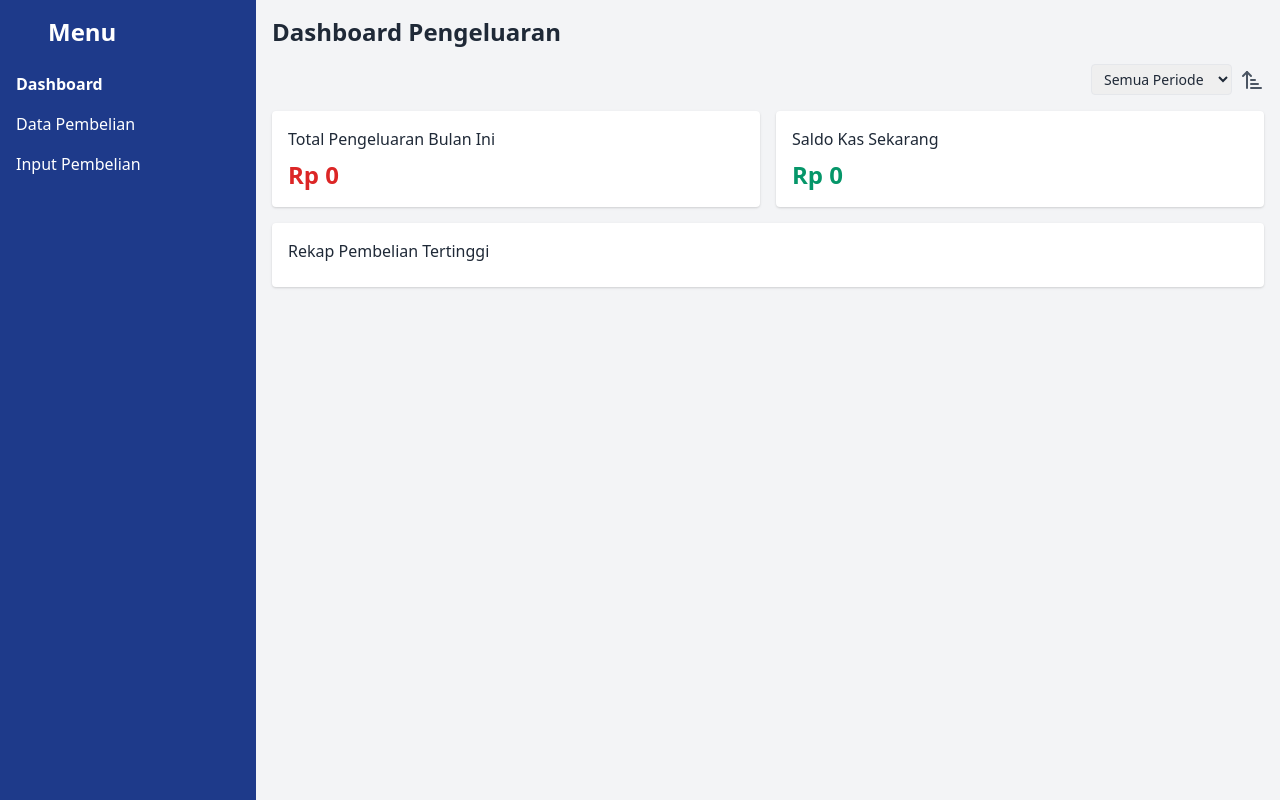
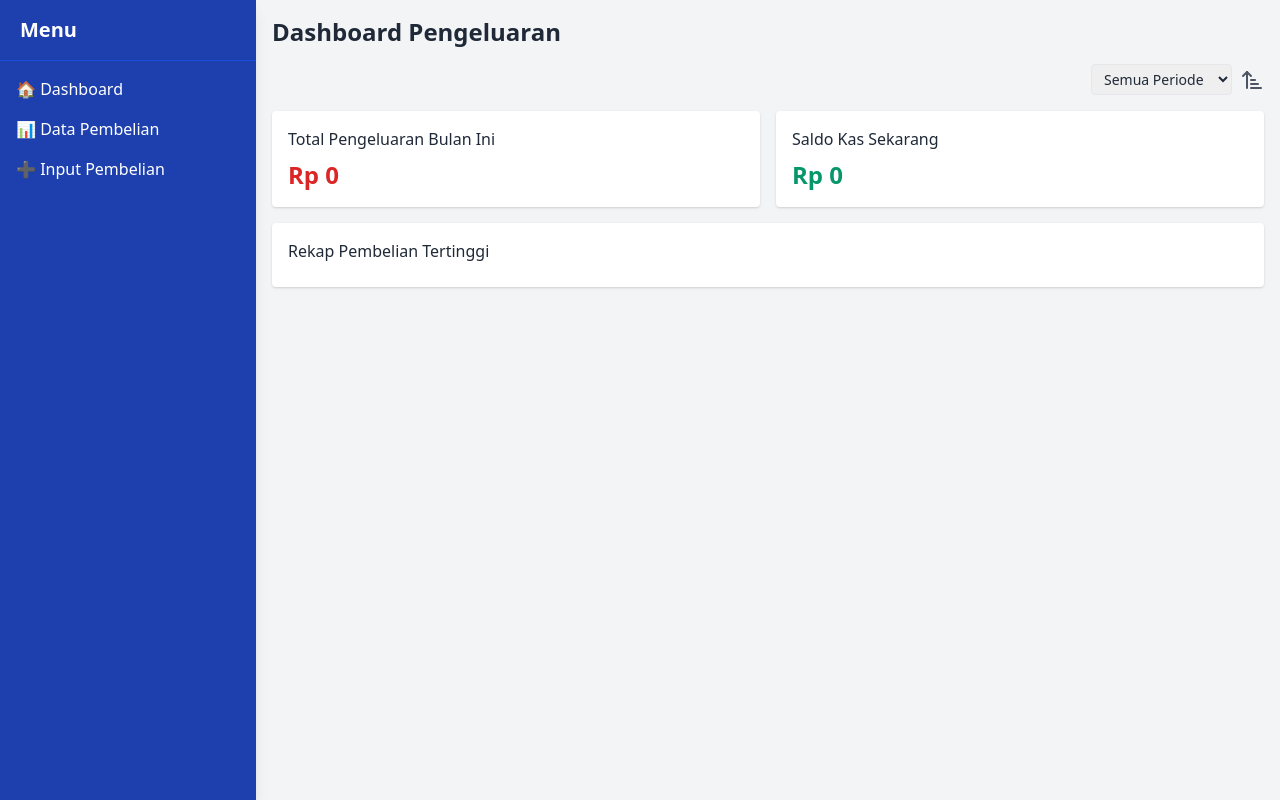
Before and after one commit to Koteka74/transaksi_bg, a plain HTML site: page index.html in a window 1280 px wide. Drawn offline with nearby package versions, Linux system fonts and the light colour scheme; no server answers.

Commit message:
Update index.html ubah sidebar

```diff
--- a/index.html
+++ b/index.html
@@ -11,21 +11,29 @@
 <body class="bg-gray-100 text-gray-800">
   <div class="flex min-h-screen">
     <!-- Sidebar -->
-    <aside class="w-64 bg-blue-900 text-white p-4 hidden md:block" id="sidebar">
-      <h2 class="text-2xl font-bold mb-6 ml-8">Menu</h2>
-      <nav class="space-y-4">
-        <a href="index.html" class="block hover:text-blue-300 font-bold" onclick="toggleSidebar()">Dashboard</a>
-        <a href="data.html" class="block hover:text-blue-300" onclick="toggleSidebar()">Data Pembelian</a>
-        <a href="input.html" class="block hover:text-blue-300" onclick="toggleSidebar()">Input Pembelian</a>
+    <aside id="sidebar"
+      class="fixed z-40 inset-y-0 left-0 w-64 bg-blue-800 text-white shadow-lg transform -translate-x-full md:relative md:translate-x-0 transition-transform duration-300 ease-in-out">
+      <div class="p-4 border-b border-blue-700">
+        <h2 class="text-xl font-bold pl-1">Menu</h2>
+      </div>
+      <nav class="p-4 space-y-4">
+        <a href="index.html" class="block hover:text-blue-200 font-medium">🏠 Dashboard</a>
+        <a href="data.html" class="block hover:text-blue-200 font-medium">📊 Data Pembelian</a>
+        <a href="input.html" class="block hover:text-blue-200 font-medium">➕ Input Pembelian</a>
       </nav>
     </aside>
 
-    <!-- Hamburger for mobile -->
-    <button class="absolute top-4 left-4 md:hidden text-blue-900" onclick="toggleSidebar()">
-      <svg xmlns="http://www.w3.org/2000/svg" class="h-6 w-6" fill="none" viewBox="0 0 24 24" stroke="currentColor">
-        <path stroke-linecap="round" stroke-linejoin="round" stroke-width="2" d="M4 6h16M4 12h16M4 18h16" />
-      </svg>
-    </button>
+    <!-- Main content -->
+    <div class="flex-1 flex flex-col">
+      <!-- Topbar mobile -->
+      <header class="md:hidden bg-blue-800 text-white p-3 flex items-center justify-between">
+        <button id="menu-toggle" class="text-white focus:outline-none">
+          <svg class="w-6 h-6" fill="none" stroke="currentColor" viewBox="0 0 24 24">
+            <path stroke-linecap="round" stroke-linejoin="round" stroke-width="2" d="M4 6h16M4 12h16M4 18h16" />
+          </svg>
+        </button>
+        <span class="text-lg font-semibold pl-2">Menu</span>
+      </header>
 
     <!-- Main content -->
     <main class="flex-1 p-4 space-y-4">
```
